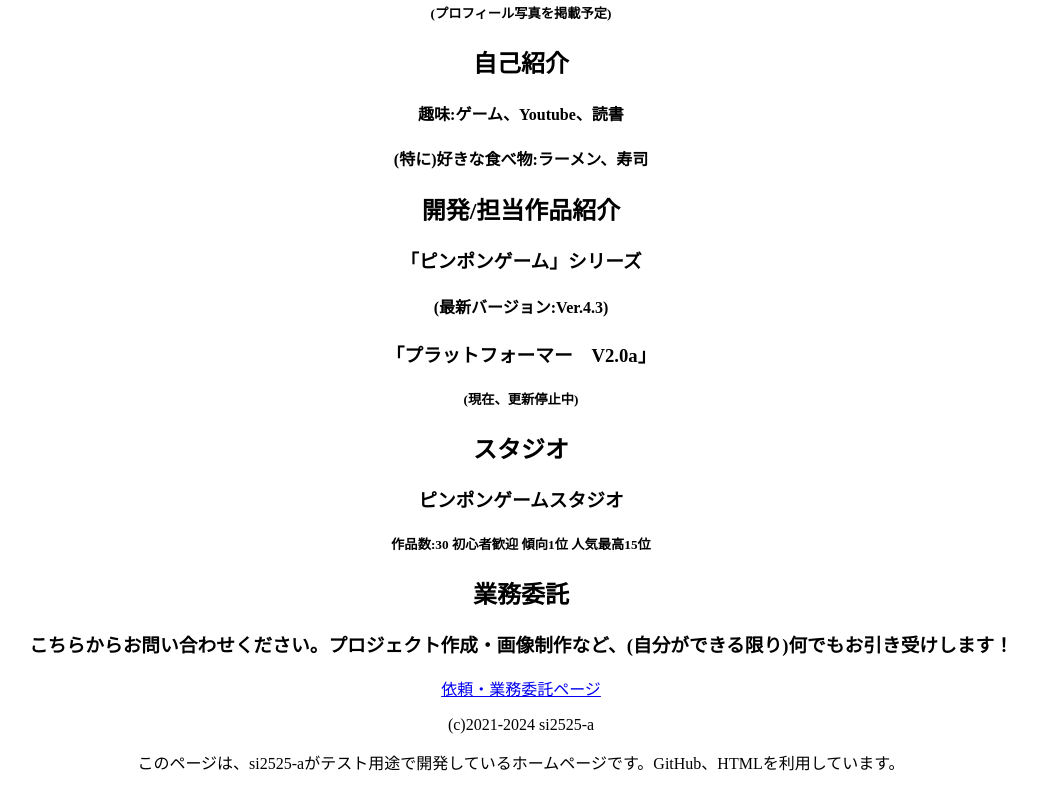
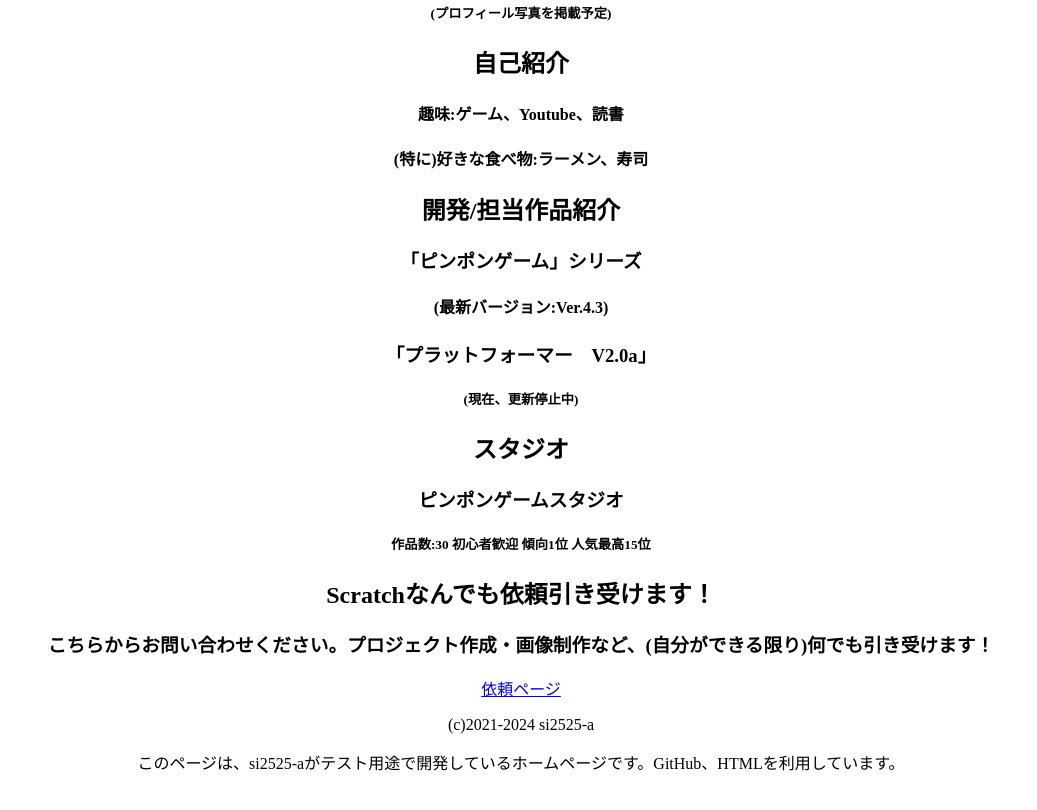
Before and after one commit to si2525-a/si2525-a.github.io, a plain HTML site: page si2525-a.html in a window 1280 px wide. Shown: the part 377-1187 px from the top of the page, without its empty margins (119-1156 px from the left). Drawn offline with Linux system fonts and the light colour scheme.

Commit message:
Update si2525-a.html

```diff
--- a/si2525-a.html
+++ b/si2525-a.html
@@ -32,9 +32,9 @@
 <h2>スタジオ
 <h3>ピンポンゲームスタジオ</h3>
 <h5>作品数:30    初心者歓迎    傾向1位    人気最高15位</h5>
-<h1>業務委託</h1>
-<h3>こちらからお問い合わせください。プロジェクト作成・画像制作など、(自分ができる限り)何でもお引き受けします！</h3>
-  <a href="https://scratch.mit.edu/projects/986883969/" target="_blank">依頼・業務委託ページ</a>
+<h1>Scratchなんでも依頼引き受けます！</h1>
+<h3>こちらからお問い合わせください。プロジェクト作成・画像制作など、(自分ができる限り)何でも引き受けます！</h3>
+  <a href="https://scratch.mit.edu/projects/986883969/" target="_blank">依頼ページ</a>
 </section>
 <footer>
     <p> (c)2021-2024 si2525-a <p>
```
